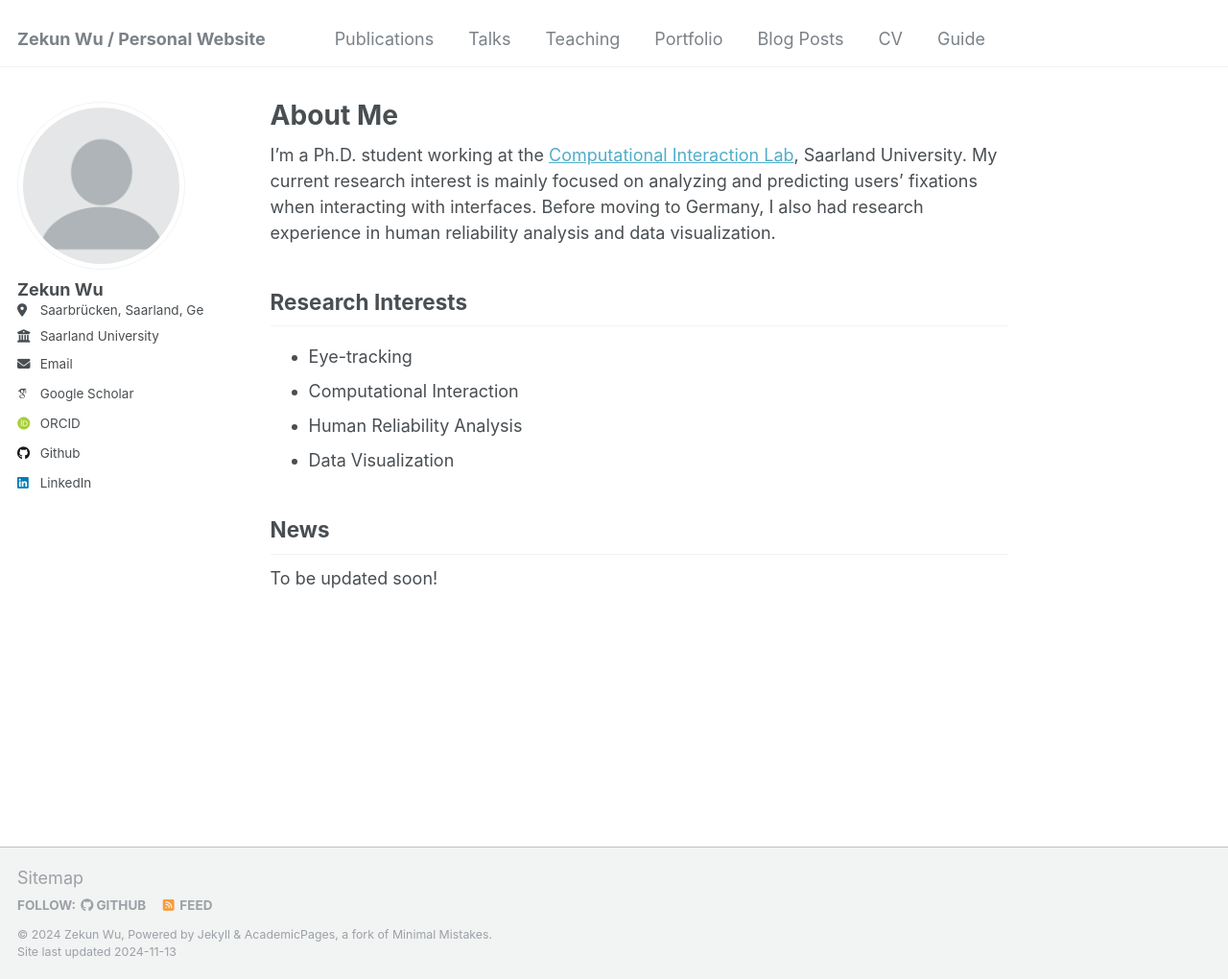
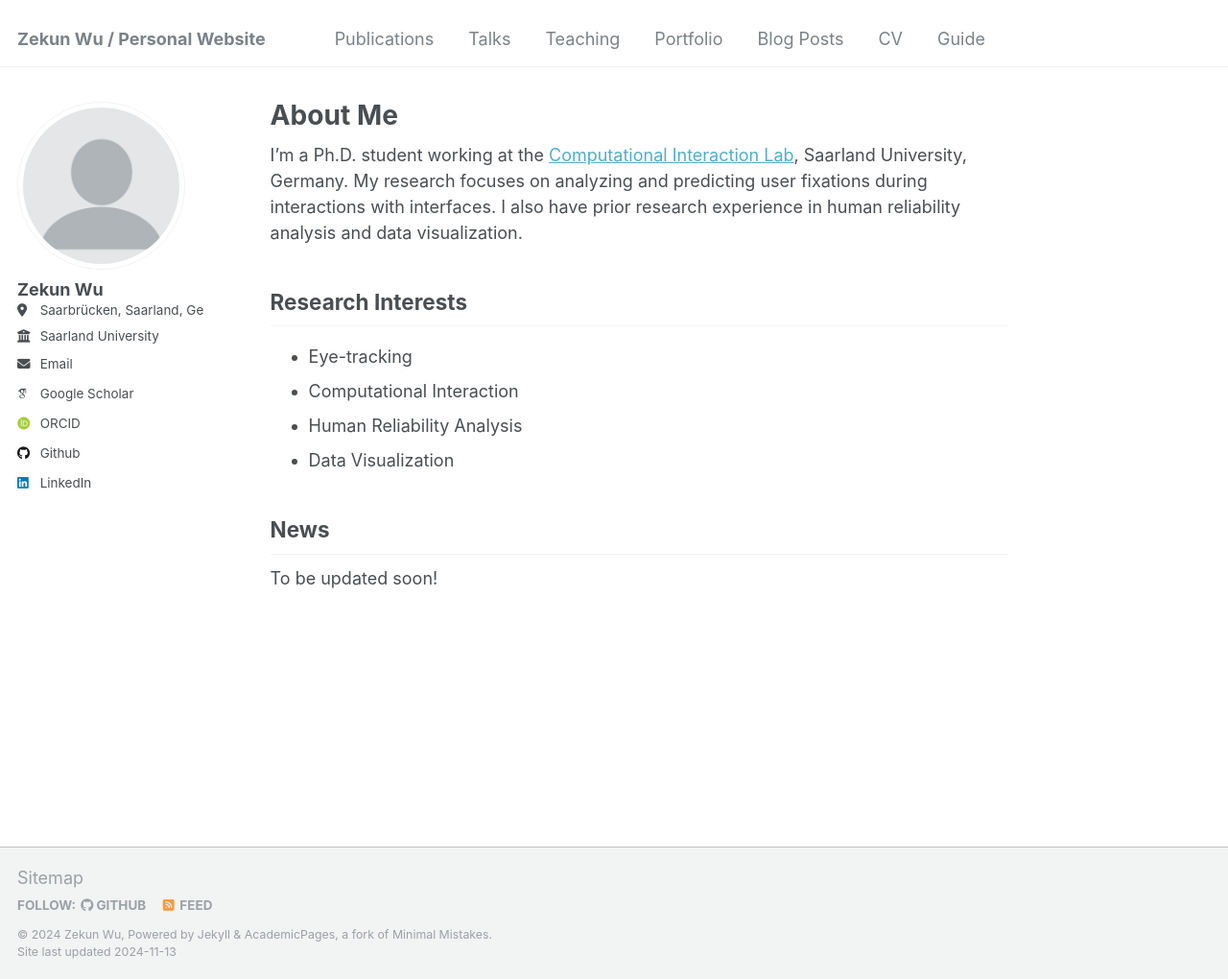
Before and after one commit to zekun-wu/zekun-wu.github.io, a Jekyll site: the page built from _pages/about.md, in a window 1280 px wide and 1020 px high. Shown: the whole window at 96% size. Built offline with Jekyll 4.4.1, drawn with Linux system fonts in a browser that asks for light colours; some web fonts are replaced.

Commit message:
Update homwpage information again

```diff
--- a/_pages/about.md
+++ b/_pages/about.md
@@ -7,7 +7,7 @@ redirect_from:
   - /about.html
 ---
 
-I'm a Ph.D. student working at the [Computational Interaction Lab](https://www.cilab.org/), Saarland University. My current research interest is mainly focused on analyzing and predicting users' fixations when interacting with interfaces. Before moving to Germany, I also had research experience in human reliability analysis and data visualization.
+I'm a Ph.D. student working at the [Computational Interaction Lab](https://cix.cs.uni-saarland.de/), Saarland University, Germany. My research focuses on analyzing and predicting user fixations during interactions with interfaces. I also have prior research experience in human reliability analysis and data visualization.
 
 ## Research Interests
 
```
